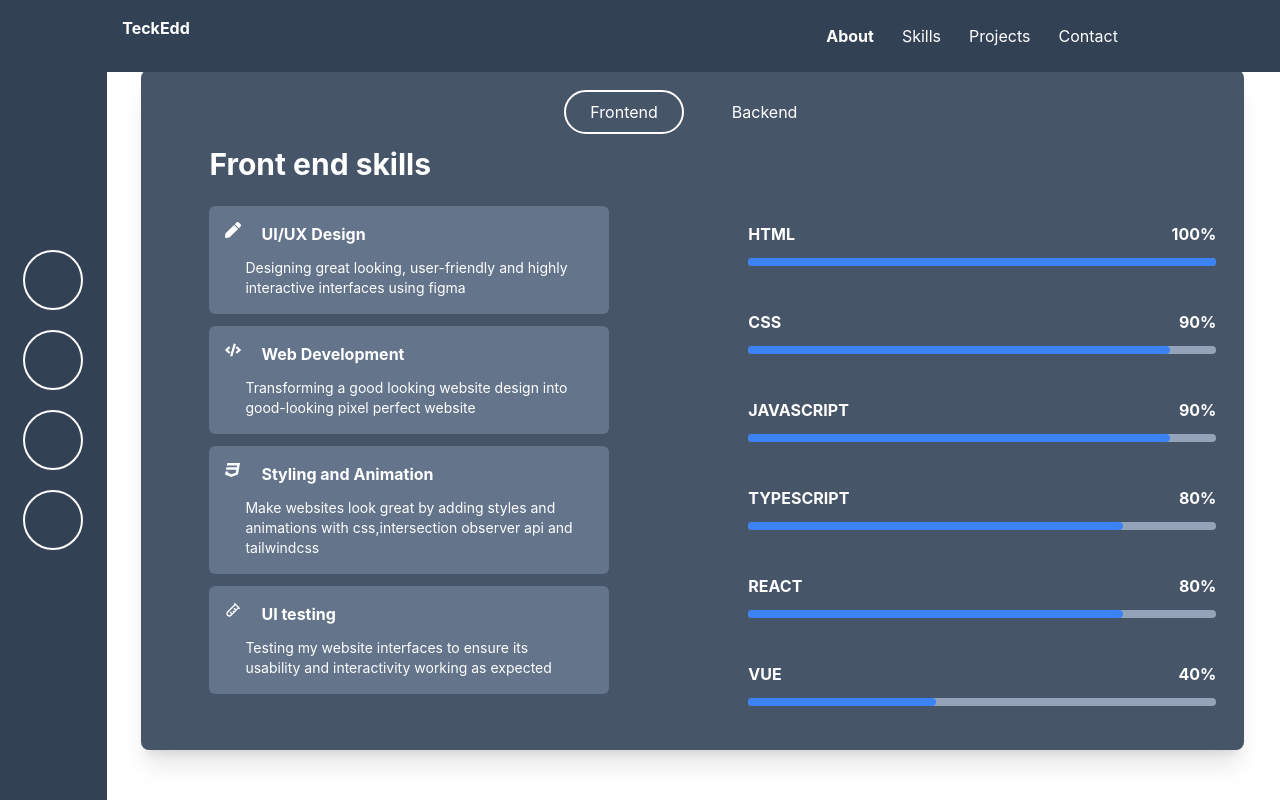
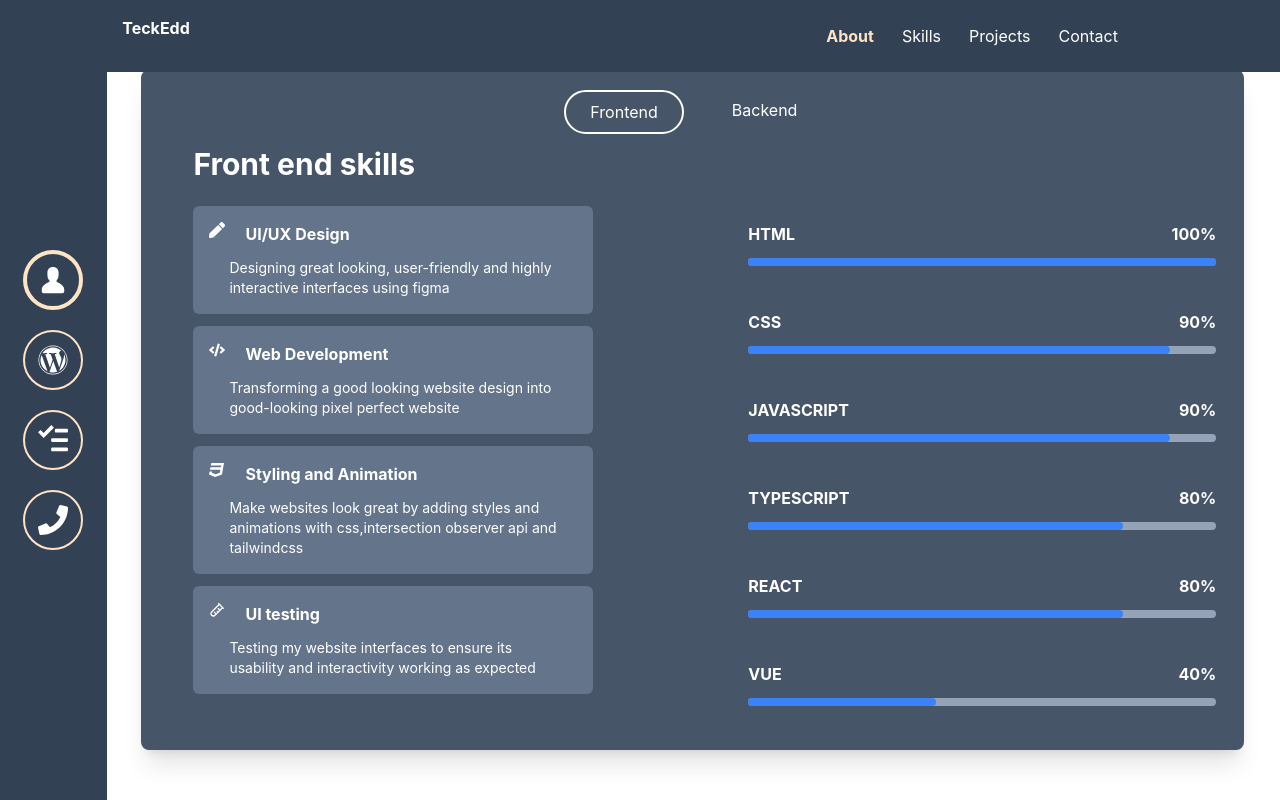
Before and after one commit to Edward-kwabena-Twumasi/portfolio-teckedd, a React (Create React App) app: page /skills in a window 1280 px wide. Built offline with nearby package versions, Linux system fonts and the light colour scheme.

Commit message:
Navigation working, all sections populated

```diff
--- a/src/App.css
+++ b/src/App.css
@@ -1,4 +1,8 @@
  @import url('https://fonts.googleapis.com/css2?family=Bad+Script&display=swap');
+ *{
+  box-sizing: border-box;
+  scrollbar-width: 2px;
+ }
 
 .App{
   box-sizing: border-box;
@@ -55,7 +59,7 @@ height: 455px;
 position: relative;
 width: 300px;
 height: 455px;
-background-color: bisque;
+background-color: #ffe4c4;
 border-radius: 12px;
 }
 .image{
@@ -104,23 +108,18 @@ z-index: 6;
 .default-color{
   background-color: #2b5592;
 }
-.my-name {
-	background: linear-gradient(to right, #64bbe3 0%, white 100%);
-	-webkit-background-clip: text;
-	-webkit-text-fill-color: transparent;
-
-}
-.project-section-title,.education{
-	text-transform: uppercase;
-  font-family: 'Bad Script', cursive;
-
-	background: linear-gradient(to right, rgb(236 72 153) 0%, rgb(30 41 59) 100%);
-	-webkit-background-clip: text;
-	-webkit-text-fill-color: transparent;
-
+.hide-scroll::-webkit-scrollbar {
+  display: none;
 }
 
-
+/* Hide scrollbar for IE, Edge and Firefox */
+.hide-scroll {
+  -ms-overflow-style: none;  /* IE and Edge */
+  scrollbar-width: none;  /* Firefox */
+}
+.ease-switch{
+  transition: 400ms ease-in-out;
+}
 
 .animateSkills{
   animation-duration: 20s;
@@ -194,157 +193,3 @@ z-index: 6;
 
   }
 }
-
-.languages div{
-  position: relative;
-  transform-style: preserve-3d;
-  transition: transform 1s;
-  backface-visibility: hidden;
-  background-color: black;
-  transform-origin: center;
-
-}
-.languages div:hover{
-   transform: rotateX(180deg) ;
-
-}
-
-.english h2{
-  transform: translateX(10px);
-  position: absolute;
-  left: 0;
-  width: 85px;
-
-}
-.spanish h2{
-  transform: translateX(70px);
-  position: absolute;
-  left: 0;
-  width: 85px;
-
-
-}
-.french h2{
-  transform: translateX(120px);
-  position: absolute;
-  left: 0;
-  width: 85px;
-
-}
-
-
-.languages div h2:nth-child(1){
-  background-color: #2b5592;
-  transform: rotateX(180deg) translateX(4%);
-  width: 100px;
-  overflow: hidden;
-  max-lines: 1;
-  text-overflow:ellipsis;
-}
-
-
-.languages div:hover h2:nth-child(1){
-width: auto;
-overflow: auto;
-animation-duration: 3s;
-transition: 1s ease-in-out;
-animation-name: revealGreeting;
-}
-
-
-@keyframes revealGreeting {
-  from{
-    /* opacity: 0.0; */
- transform: rotateX(30deg);
-
-  }
-
-  50%{
-    transform: rotateX(120deg) ;
-  }
-
-  to{
-    transform: rotateX(180deg) ;
-
-
-  }
-
-}
-
-.dome{
-  transform: translateX(-200px) translateY(100px);
-}
-.domeoverlay a{
-  position: absolute;
-  padding: 20px;
-  width: 60px;
-  height: 60px;
-  border-radius: 50%;
-  place-content: center;
-  transition: 1s ease-out;
-  margin-top: 120px;
-}
-.domeoverlay a:nth-child(1){
-  transform: translateY(-5px) translateX(-360px);
-
-}
-.domeoverlay a:nth-child(2){
-  transform: translateY(-40px) translateX(-240px);
-
-}
-.domeoverlay a:nth-child(3){
-  transform: translateY(-70px) translateX(10px);
-
-}
-.domeoverlay a:nth-child(4){
-  transform: translateY(-35px) translateX(250px);
-
-}
-.domeoverlay a:nth-child(5){
-  transform: translateY(-10px) translateX(360px);
-
-}
-
-@media (max-width: 640px) {
-  .domeoverlay a:nth-child(1){
-    transform: translateY(-20px) translateX(-160px);
-
-  }
-  .domeoverlay a:nth-child(2){
-    transform: translateY(-90px) translateX(-110px);
-
-  }
-  .domeoverlay a:nth-child(3){
-    transform: translateY(-110px) translateX(7px);
-
-  }
-  .domeoverlay a:nth-child(4){
-    transform: translateY(-85px) translateX(110px);
-
-  }
-  .domeoverlay a:nth-child(5){
-    transform: translateY(-20px) translateX(160px);
-
-  }
-}
-
-
-.project:hover img{
-  transform: scale(1.1) ;
-  transition: 300ms ease-in-out;
-
-
-}
-
-.project:hover h1{
-  transform: scale(0.9) ;
-  background-color: #2b5592;
-  transition: 250ms ease-in-out;
-  padding: 9px;
-  border-radius: 5px;
-  --tw-shadow: 0 20px 25px -5px rgb(0 0 0 / 0.1), 0 8px 10px -6px rgb(0 0 0 / 0.1);
-  --tw-shadow-colored: 0 20px 25px -5px var(--tw-shadow-color), 0 8px 10px -6px var(--tw-shadow-color);
-  box-shadow: var(--tw-ring-offset-shadow, 0 0 #0000), var(--tw-ring-shadow, 0 0 #0000), var(--tw-shadow);
-  color: white;
-
-}
--- a/src/App.js
+++ b/src/App.js
@@ -8,11 +8,21 @@ import Skills from './developer/skills';
 import {
   BrowserRouter as Router,
   Routes,
-  Route
+  Route,
+  Link
 } from 'react-router-dom';
 import Frontend from './developer/frontend';
 import Backend from './developer/backend';
-import Completed from './developer/projectlist';
+import ProjectList from './developer/projectlist';
+import {FaWordpress} from "react-icons/fa"
+import {GoPerson} from "react-icons/go"
+import {GoTasklist} from "react-icons/go"
+import {FaPhone} from "react-icons/fa"
+
+
+
+
+
 
 
 function App() {
@@ -22,6 +32,11 @@ function App() {
   const skillsRef = useRef(null);
 
 
+  const [index,setIndex]=useState(0)
+  let styles=["border-4","border-2","border-2","border-2"]
+  const handleClick=(newIndex)=>{
+    setIndex(newIndex)
+  }
 
   // useEffect(() => {
   //     // ✅ You can read or write refs in effects
@@ -64,25 +79,25 @@ function App() {
 
 
         <div className='flex w-screen h-screen'>
-
-          <div className='h-full w-1/12 bg-slate-700 fixed border-pink-500 z-50 flex flex-col justify-center gap-5'>
-            <div className='border-2 border-white w-[60px] h-[60px] rounded-full self-center'>
-
-            </div>
-            <div className='border-2 border-white w-[60px] h-[60px] rounded-full self-center'>
-
-            </div>
-            <div className='border-2 border-white w-[60px] h-[60px] rounded-full self-center'>
-
-            </div>
-            <div className='border-2 border-white w-[60px] h-[60px] rounded-full self-center'>
-
-           </div>
+           <Router>
+          <div className='sidenav h-full w-1/12 bg-slate-700 fixed border-pink-500 z-50 lg:flex flex-col justify-center gap-5  hidden'>
+              <div className={`border-[#ffe4c4] w-[60px] h-[60px] rounded-full self-center ease-switch flex flex-col justify-center text-white text-3xl  ${styles[index]}`} onClick={()=>handleClick(0)}>
+              <Link className='self-center' to="/"><GoPerson /></Link>
+              </div>
+              <div className={`border-[#ffe4c4] w-[60px] h-[60px] rounded-full self-center ease-switch flex flex-col justify-center text-white text-3xl ${styles[Math.abs(1-index) ]}`} onClick={()=>handleClick(1)}>
+              <Link className='self-center' to="/skills"><FaWordpress ></FaWordpress></Link>
+              </div>
+              <div className={`border-[#ffe4c4] w-[60px] h-[60px] rounded-full self-center ease-switch flex flex-col justify-center text-white text-3xl ${styles[Math.abs(2-index)]}`} onClick={()=>handleClick(2)}>
+              <Link className='self-center' to="/projects"><GoTasklist ></GoTasklist></Link>
+              </div>
+              <div className={`border-[#ffe4c4] w-[60px] h-[60px] rounded-full self-center ease-switch flex flex-col justify-center text-white text-3xl ${styles[Math.abs(3-index)]}`} onClick={()=>handleClick(3)}>
+              <Link className='self-center' to="/contact"><FaPhone ></FaPhone></Link>
+              </div>
           </div>
 
-          <div className=' rounded-lg h-full overflow-scroll w-11/12 content'>
-            <Router>
-                 <NavBar />
+          <div className=' rounded-lg h-full overflow-scroll w-11/12 content hide-scroll'>
+
+                 <NavBar onNavChange={handleClick} index={index}/>
                  <div className='content-body bg-slate-600 rounded-lg shadow-xl'>
                   <Routes>
                     <Route exact path="/"  element={<About ref={aboutRef} />}></Route>
@@ -94,18 +109,18 @@ function App() {
 
                     </Route>
                     <Route exact path="/projects" element={<Projects/>}>
-                    <Route exact path="completed"  element={<Completed  />}></Route>
-                     <Route exact path="ongoing"  element={<Completed  />}></Route>
-                     <Route index element={<Completed />} />
+                    <Route exact path="completed"  element={<ProjectList  />}></Route>
+                     <Route exact path="ongoing"  element={<ProjectList  />}></Route>
+                     <Route index element={<ProjectList />} />
 
                     </Route>
                     <Route path="/contact" element={<Contact/>}></Route>
 
                 </Routes>
                  </div>
+          </div>
             </Router>
 
-          </div>
          </div>
 
 
--- a/src/data.js
+++ b/src/data.js
@@ -7,6 +7,17 @@ import {FaDatabase} from "react-icons/fa"
 import {BiData} from "react-icons/bi"
 import {BiCloud} from "react-icons/bi"
 import {FaAppStore} from "react-icons/fa"
+import electionHuburl from "./assets/electionhub.PNG";
+import treckTrafficUrl from "./assets/trecktraffic.PNG";
+import phishingurl from "./assets/phishing_detect.png";
+import cnnurl from "./assets/cnn_classify.jpeg";
+import rnnurl from "./assets/rnn_text.png";
+import ecommerceurl from "./assets/ecommerce.png";
+import travelmates from "./assets/travelmates.png";
+import stocktakingurl from "./assets/stock-tacking.png";
+import smartfarmUrl from "./assets/smart-farming.png";
+import notesUrl from "./assets/notes.png";
+
 
 
 
@@ -179,3 +190,42 @@ export const beskilllevels=[
     },
 
 ];
+
+export const projects=[
+  {
+    "title":"Automated Data Archiver",
+    "description":"An automated traffic data archiving system",
+    "completed":true,
+    "image":treckTrafficUrl
+  },
+  {
+    "title":"Election Info System",
+    "description":"A platform for relieable election information",
+    "completed":true,
+    "image":electionHuburl
+  },
+  {
+    "title":"Stock Taking Application",
+    "description":"A stock taking app built for a client",
+    "completed":true,
+    "image":stocktakingurl
+  },
+  {
+    "title":"E-Commerce website",
+    "description":"A platform for selling organic foods with payment integration",
+    "completed":true,
+    "image":ecommerceurl
+  },
+  {
+    "title":"Notes-taking app",
+    "description":"A minimalistic app for notes taking with cool features",
+    "completed":true,
+    "image":notesUrl
+  },
+  {
+    "title":"Integrated ticketing system",
+    "description":"Book bus,flight and train all on one intelligent platform",
+    "completed":true,
+    "image":travelmates
+  }
+]
--- a/src/developer/components/projectcard.jsx
+++ b/src/developer/components/projectcard.jsx
@@ -1,16 +1,16 @@
 
 
-const ProjectCard=({image})=>{
+const ProjectCard=({image,title,description})=>{
     const img=image;
     return (
         <div className="parent pt-5 mb-5">
             <div className="base p-4 pt-2 flex flex-col" >
-                <h3 className="font-semibold text-lg m-1">Automated data archiver</h3>
+                <h3 className="font-semibold text-lg m-1">{title}</h3>
                 <div className="image" style={{background:`url(${img})`,backgroundSize:"cover"}}>
 
                 </div>
                 <div className="description text-white text-lg">
-                An automated traffic data archiving system
+                {description}
                 </div>
                 <div className="stack text-white font-bold text-center">
                     React,Tailwind,Css,
--- a/src/developer/frontend.jsx
+++ b/src/developer/frontend.jsx
@@ -7,9 +7,9 @@ import SkillLevel from "./components/skilllevel"
 
 const Frontend=()=>{
     return (
-        <div className="flex flex-col pl-14 h-full">
+        <div className="flex flex-col pl-10 h-full">
             <h1 className="title text-3xl text-white font-bold m-3">Front end skills</h1>
-            <div className="flex justify-between">
+            <div className="flex justify-between ">
                 <div>
                 {
                 skills.map((skill,idx)=>{
--- a/src/developer/navbar.jsx
+++ b/src/developer/navbar.jsx
@@ -2,7 +2,9 @@
 import {
     Link
   } from 'react-router-dom';
-const NavBar=()=>{
+const NavBar=({onNavChange,index})=>{
+  let styles=["font-bold text-[#ffe4c4] ","font-normal","font-normal","font-normal"]
+
     return (
         <div className="nav w-full flex gap-20  lg:p-4 p-2  bg-slate-700  mb-0 fixed text-white z-50">
               <div className='flex justify-start w-1/2'>
@@ -10,10 +12,10 @@ const NavBar=()=>{
               </div>
               <div className='flex justify-around gap-7 float-right'>
 
-                <button className="font-bold"><Link to='/'>About</Link></button>
-                <button ><Link to='skills'>Skills</Link></button>
-                <button className=''><Link to='projects'>Projects</Link> </button>
-                <button ><Link to='contact'>Contact</Link></button>
+                <button className={`${styles[index]} ease-switch`} onClick={()=>onNavChange(0)}><Link to='/' >About</Link></button>
+                <button className={`${styles[Math.abs(1-index)]} ease-switch`} onClick={()=>onNavChange(1)}><Link to='skills'>Skills</Link></button>
+                <button className={`${styles[Math.abs(2-index)]} ease-switch`} onClick={()=>onNavChange(2)}><Link to='projects'>Projects</Link> </button>
+                <button className={`${styles[Math.abs(3-index)]} ease-switch`}  onClick={()=>onNavChange(3)}><Link to='contact'>Contact</Link></button>
               </div>
        </div>
 
--- a/src/developer/skills.jsx
+++ b/src/developer/skills.jsx
@@ -11,14 +11,14 @@ const handleClick=(newIndex)=>{
 }
 
     return (
-       <div className="skills page flex flex-col h-full skills" ref={ref}>
+       <div className="skills page flex flex-col h-full " ref={ref}>
 
                 <div className="flex gap-6 mt-5 justify-center">
-                    <button className= {`text-white rounded-full p-2 px-6 border-white  ${styles[index]}` } onClick={()=>handleClick(0)}><Link to='frontend'>Frontend</Link> </button>
-                    <button className={`text-white rounded-full p-2 px-6 border-white ${styles[1-index]}` } onClick={()=>handleClick(1)}><Link to='backend'>Backend</Link> </button>
+                    <Link onClick={()=>handleClick(0)} to='frontend'><button className= {`text-white rounded-full p-2 px-6 border-white  ${styles[index]}` } onClick={()=>handleClick(0)}>Frontend </button></Link>
+                    <Link onClick={()=>handleClick(1)} to='backend'> <button className={`text-white rounded-full p-2 px-6 border-white ${styles[1-index]}` } onClick={()=>handleClick(1)}>Backend</button> </Link>
 
                 </div>
-                <div className="overflow-scroll">
+                <div className="overflow-scroll hide-scroll">
                 <Outlet/>
                 </div>
 
```
Also changed, not shown: src/developer/about.jsx (+6 -7 lines), src/developer/contact.jsx (+11 -11 lines), src/developer/projectlist.jsx (+4 -7 lines), src/developer/projects.jsx (+9 -13 lines), 1 other file (tests, documents, lock files or other folders).
